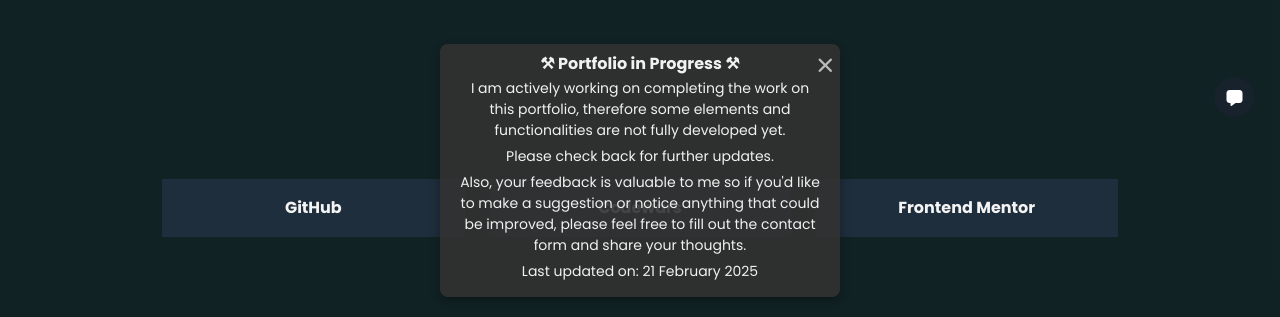
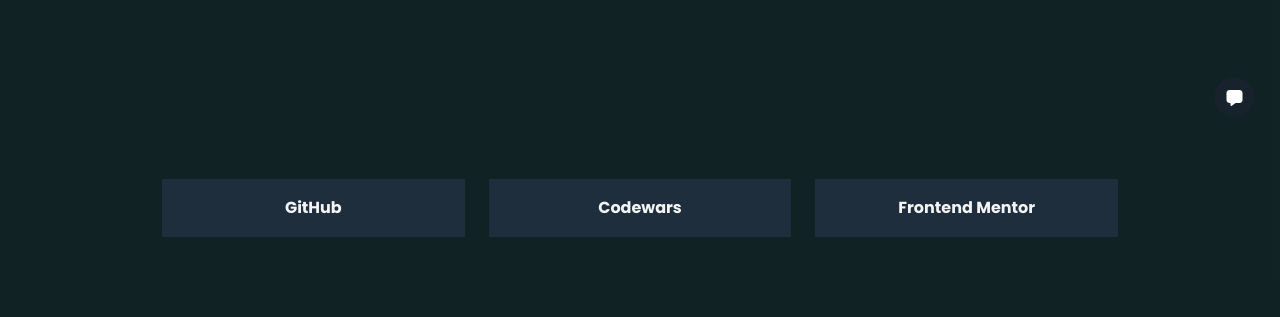
Before and after one commit to DanielDeaconescu/portfolio-modified, a website: page public/index.html in a window 1280 px wide. Shown: the part 483-800 px from the top of the page. Drawn offline with nearby package versions, Linux system fonts and the light colour scheme.

Commit message:
further changes

```diff
--- a/public/index.html
+++ b/public/index.html
@@ -1161,26 +1161,7 @@
     <!-- Toast notification -->
     <div id="toast" class="toast-hidden"></div>
     <!-- contact form -->
-    <!-- </div> -->
-    <div class="work-in-progress-info-note">
-      <span class="closing-button"><i class="fa-solid fa-xmark"></i></span>
-      <h4 class="popup-title">
-        <span>⚒</span>
-        <strong>Portfolio in Progress</strong>
-        <span>⚒</span>
-      </h4>
-      <p>
-        I am actively working on completing the work on this portfolio,
-        therefore some elements and functionalities are not fully developed yet.
-      </p>
-      <p>Please check back for further updates.</p>
-      <p>
-        Also, your feedback is valuable to me so if you'd like to make a
-        suggestion or notice anything that could be improved, please feel free
-        to fill out the contact form and share your thoughts.
-      </p>
-      <p>Last updated on: 21 February 2025</p>
-    </div>
+
     <script src="js/bootstrap.bundle.min.js"></script>
     <script src="js/lightbox-plus-jquery.min.js"></script>
     <script src="js/script.js"></script>
```
